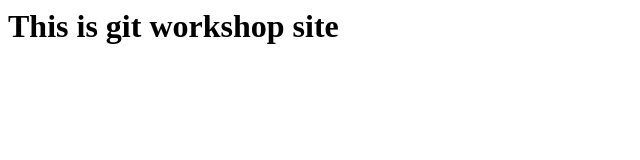
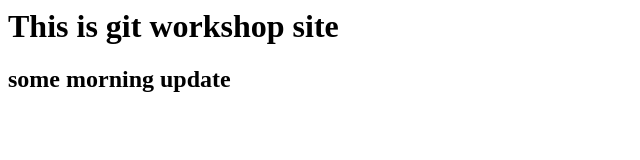
Before and after one commit to jyza11/gitworkshop, a plain HTML site: page index.html in a window 1280 px wide. Shown: the whole page, without its empty margins (0-640 px from the left). Drawn offline with Linux system fonts and the light colour scheme.

Commit message:
mornig update

```diff
--- a/index.html
+++ b/index.html
@@ -1 +1,3 @@
 <h1> This is git workshop site</h1>
+
+<h2> some morning update</h2>
```
